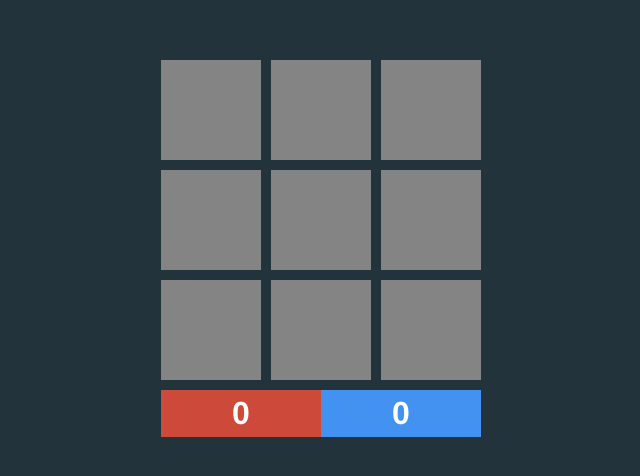
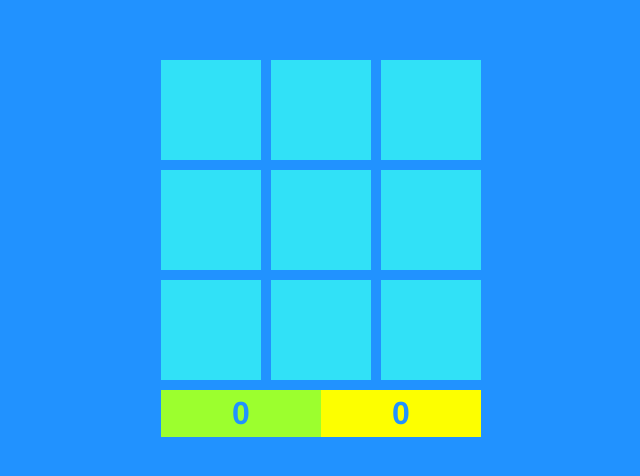
Before and after one commit to MartinSaposnik/Ta-Te-Ti, a React (Create React App) app: page / in a window 1280 px wide. Shown: the part 154-630 px from the top of the page, without its empty margins (319-959 px from the left). Built offline with nearby package versions, Linux system fonts and the light colour scheme.

Commit message:
new commit

```diff
--- a/src/App.css
+++ b/src/App.css
@@ -4,5 +4,5 @@
     justify-content: center;
     align-items: center;
     height: 100vh;
-    background-color: #22333B;
+    background-color: #2192FF;
 }
--- a/src/components/ScoreBoard/ScoreBoard.css
+++ b/src/components/ScoreBoard/ScoreBoard.css
@@ -6,14 +6,14 @@
 }
 
 .score-board div {
-    color: white;
+    color: #2192FF;
     text-align: center;
     font-size: 2em;
     padding: 5px;
     font-weight: bold;
-    background-color: #4392F1;
+    background-color: #FDFF00;
 }
 
 .score-board div:first-child {
-    background-color: #CD493A;
+    background-color: #9CFF2E;
 }
--- a/src/components/Square/Square.css
+++ b/src/components/Square/Square.css
@@ -1,7 +1,7 @@
 .square{
     width: 100px;
     height: 100px;
-    background-color: #848484;
+    background-color: #31E1F7;
     margin: 5px;
     transition: all .2s;
     border-radius: 0%;
@@ -9,12 +9,12 @@
 }
 
 .square--X{
-    background-color: #cd493a;
+    background-color: #9CFF2E;
     clip-path: polygon(20% 0%, 0% 20%, 30% 50%, 0% 80%, 20% 100%, 50% 70%, 80% 100%, 100% 80%, 70% 50%, 100% 20%, 80% 0%, 50% 30%);
 }
 
 .square--O{
-    background-color: #4392f1;
+    background-color: #FDFF00;
     border-radius: 50%;
 }
 
```
Also changed, not shown: 2 other files (tests, documents, lock files or other folders).
